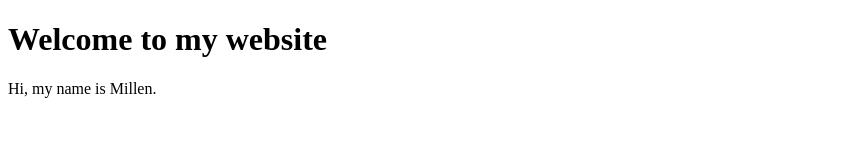
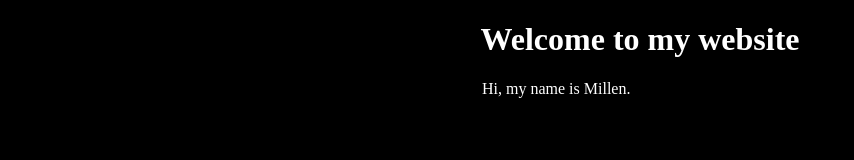
Before and after one commit to mlnk-code/mlnk-code.github.io, a plain HTML site: page index.html in a window 1280 px wide. Shown: the whole page, without its empty margins (0-854 px from the left). Drawn offline with Linux system fonts and the light colour scheme.

Commit message:
Added css and linked to html

```diff
--- a/index.html
+++ b/index.html
@@ -3,6 +3,7 @@
     <head>
         <meta charset="utf-8">
         <title>My Website</title>
+        <link rel="stylesheet" href="site.css"
     </head>
     <body>
         <h1>Welcome to my website</h1>
--- /dev/null
+++ b/site.css
@@ -0,0 +1,14 @@
+body{
+    background-color: black;
+}
+
+h1{
+    color:white;
+    text-align: center;
+}
+
+p{
+    color:white;
+    width:25%;
+    margin:auto;
+}
```
